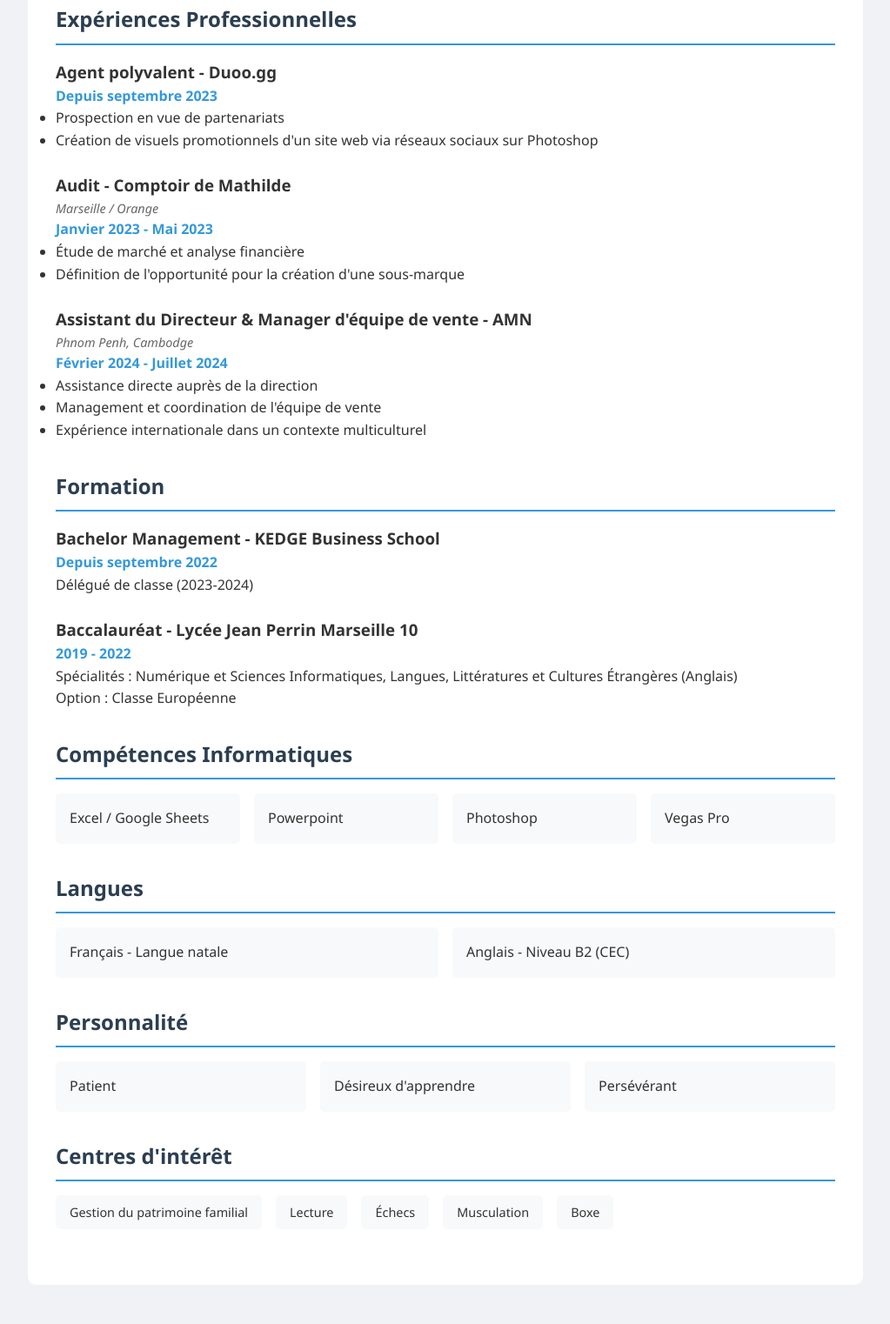
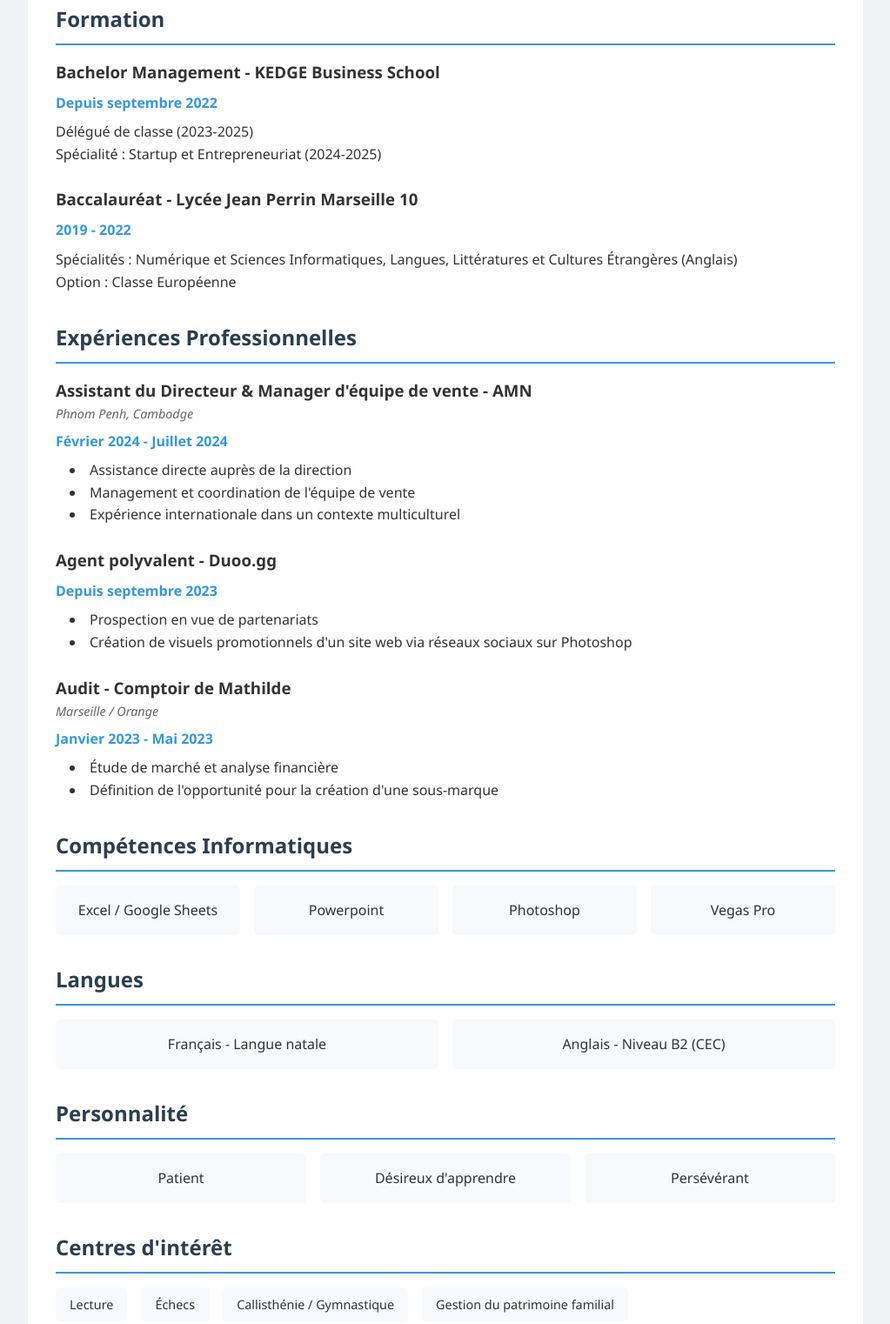
Before and after one commit to leodagan13/Profile, a plain HTML site: page index.html in a window 1280 px wide. Shown: the part 699-2221 px from the top of the page at 87% size, without its empty margins (128-1151 px from the left). Drawn offline with Linux system fonts and the light colour scheme.

Commit message:
Update index.html

```diff
--- a/index.html
+++ b/index.html
@@ -88,11 +88,13 @@
 
         .experience, .education {
             margin-bottom: 1.5rem;
+            position: relative;
         }
 
         .date {
             color: #3498db;
             font-weight: bold;
+            margin: 0.5rem 0;
         }
 
         .competences {
@@ -107,6 +109,7 @@
             border-radius: 5px;
             cursor: pointer;
             transition: transform 0.2s;
+            text-align: center;
         }
 
         .competence:hover {
@@ -132,6 +135,7 @@
             display: flex;
             flex-wrap: wrap;
             gap: 1rem;
+            justify-content: flex-start;
         }
 
         .centre-interet {
@@ -139,12 +143,25 @@
             padding: 0.5rem 1rem;
             border-radius: 5px;
             font-size: 0.9rem;
+            transition: transform 0.2s;
+            cursor: pointer;
+        }
+
+        .centre-interet:hover {
+            transform: translateY(-3px);
+            background-color: #e9ecef;
         }
 
         .location {
             font-size: 0.9em;
             color: #666;
             font-style: italic;
+            margin-bottom: 0.5rem;
+        }
+
+        ul {
+            list-style-position: inside;
+            padding-left: 1rem;
         }
 
         @media (max-width: 768px) {
@@ -160,6 +177,10 @@
                 flex-direction: column;
                 align-items: center;
                 gap: 1rem;
+            }
+
+            .centres-interet {
+                justify-content: center;
             }
         }
     </style>
@@ -177,7 +198,7 @@
             <a href="tel:+33782271258">📞 07 82 27 12 58</a>
             <a href="https://linkedin.com/in/romeo-ivaldy">🔗 LinkedIn</a>
             <div class="info-supplementaire">📍 Marseille (13009)</div>
-            <div class="info-supplementaire">🎂 19 ans</div>
+            <div class="info-supplementaire">🎂 20 ans</div>
             <div class="info-supplementaire">🚤 Permis côtier</div>
         </div>
 
@@ -191,8 +212,34 @@
                 </ul>
             </section>
 
-           <section>
+            <section>
+                <h2>Formation</h2>
+                <div class="education">
+                    <h3>Bachelor Management - KEDGE Business School</h3>
+                    <div class="date">Depuis septembre 2022</div>
+                    <p>Délégué de classe (2023-2025)</p>
+                    <p>Spécialité : Startup et Entrepreneuriat (2024-2025)</p>
+                </div>
+                <div class="education">
+                    <h3>Baccalauréat - Lycée Jean Perrin Marseille 10</h3>
+                    <div class="date">2019 - 2022</div>
+                    <p>Spécialités : Numérique et Sciences Informatiques, Langues, Littératures et Cultures Étrangères (Anglais)</p>
+                    <p>Option : Classe Européenne</p>
+                </div>
+            </section>
+
+            <section>
                 <h2>Expériences Professionnelles</h2>
+                <div class="experience">
+                    <h3>Assistant du Directeur & Manager d'équipe de vente - AMN</h3>
+                    <div class="location">Phnom Penh, Cambodge</div>
+                    <div class="date">Février 2024 - Juillet 2024</div>
+                    <ul>
+                        <li>Assistance directe auprès de la direction</li>
+                        <li>Management et coordination de l'équipe de vente</li>
+                        <li>Expérience internationale dans un contexte multiculturel</li>
+                    </ul>
+                </div>
                 <div class="experience">
                     <h3>Agent polyvalent - Duoo.gg</h3>
                     <div class="date">Depuis septembre 2023</div>
@@ -209,32 +256,6 @@
                         <li>Étude de marché et analyse financière</li>
                         <li>Définition de l'opportunité pour la création d'une sous-marque</li>
                     </ul>
-                </div>
-                <div class="experience">
-                    <h3>Assistant du Directeur & Manager d'équipe de vente - AMN</h3>
-                    <div class="location">Phnom Penh, Cambodge</div>
-                    <div class="date">Février 2024 - Juillet 2024</div>
-                    <ul>
-                        <li>Assistance directe auprès de la direction</li>
-                        <li>Management et coordination de l'équipe de vente</li>
-                        <li>Expérience internationale dans un contexte multiculturel</li>
-                    </ul>
-                </div>
-            </section>
-
-
-            <section>
-                <h2>Formation</h2>
-                <div class="education">
-                    <h3>Bachelor Management - KEDGE Business School</h3>
-                    <div class="date">Depuis septembre 2022</div>
-                    <p>Délégué de classe (2023-2024)</p>
-                </div>
-                <div class="education">
-                    <h3>Baccalauréat - Lycée Jean Perrin Marseille 10</h3>
-                    <div class="date">2019 - 2022</div>
-                    <p>Spécialités : Numérique et Sciences Informatiques, Langues, Littératures et Cultures Étrangères (Anglais)</p>
-                    <p>Option : Classe Européenne</p>
                 </div>
             </section>
 
@@ -268,18 +289,16 @@
             <section>
                 <h2>Centres d'intérêt</h2>
                 <div class="centres-interet">
-                    <div class="centre-interet">Gestion du patrimoine familial</div>
                     <div class="centre-interet">Lecture</div>
                     <div class="centre-interet">Échecs</div>
-                    <div class="centre-interet">Musculation</div>
-                    <div class="centre-interet">Boxe</div>
+                    <div class="centre-interet">Callisthénie / Gymnastique</div>
+                    <div class="centre-interet">Gestion du patrimoine familial</div>
                 </div>
             </section>
         </main>
     </div>
 
     <script>
-        // Animation simple pour les compétences et centres d'intérêt
         document.querySelectorAll('.competence, .centre-interet').forEach(element => {
             element.addEventListener('click', () => {
                 element.style.backgroundColor = '#3498db';
```
